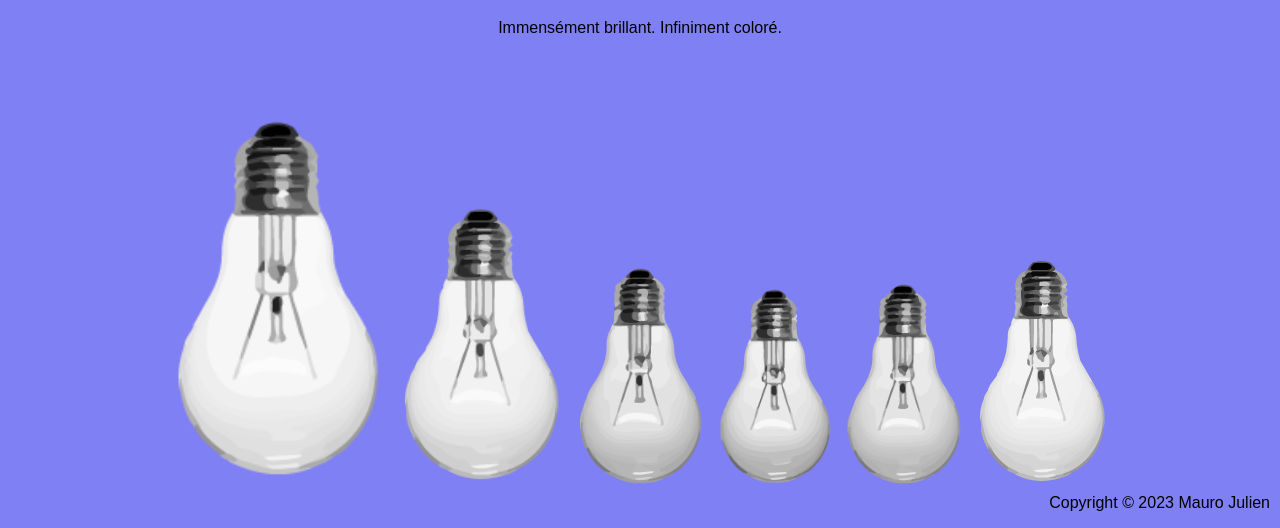
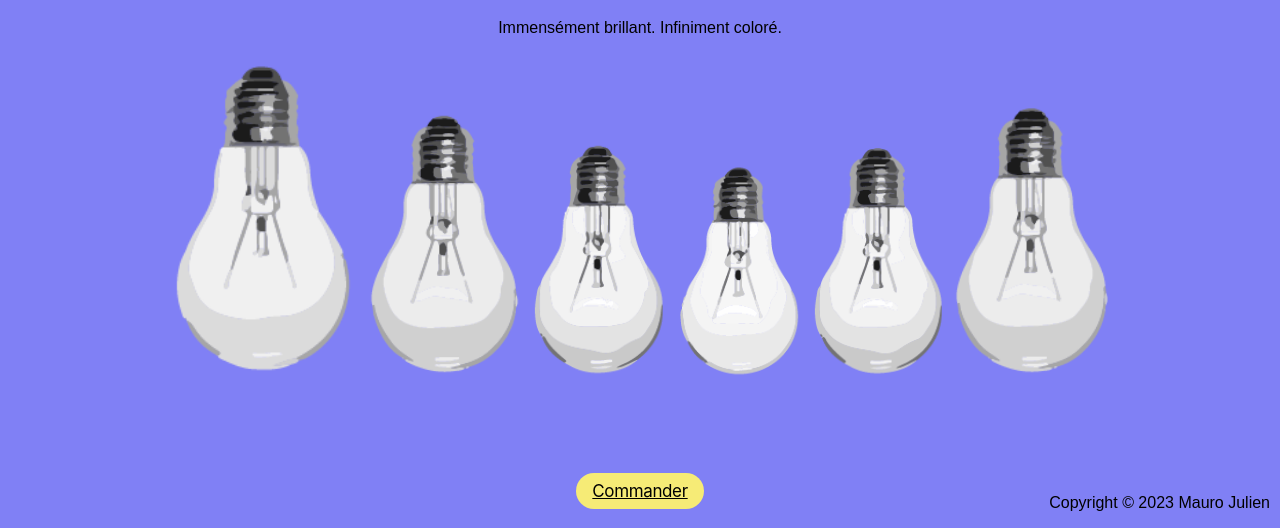
Before and after one commit to Juummo/guirlande, a plain HTML site: page index.html in a window 1280 px wide. Shown: the part 272-800 px from the top of the page. Drawn offline with Linux system fonts and the light colour scheme.

Commit message:
couleur guirlande

```diff
--- a/index.html
+++ b/index.html
@@ -24,22 +24,20 @@
             <h1>Guirlande BrioMax</h1>
             <p>Immensément brillant. Infiniment coloré.</p>
 
-            <div class="ampoule-comptainer"></div>
-
-
-
-            <img class="ampoule" src="images\PNG\grey_01.png" id="grey_01" alt="Ampoule">
-            <img class="ampoule" src="images\PNG\grey_02.png" id="grey_02" alt="Ampoule">
-            <img class="ampoule" src="images\PNG\grey_03.png" id="grey_03" alt="Ampoule">
-            <img class="ampoule" src="images\PNG\grey_04.png" id="grey_04" alt="Ampoule">
-            <img class="ampoule" src="images\PNG\grey_03.png" id="grey_05" alt="Ampoule">
-            <img class="ampoule" src="images\PNG\grey_02.png" id="grey_06" alt="Ampoule">
-
+            <div class="ampoule-comptainer">
+                <img class="ampoule" src="images\PNG\color_01.png" id="grey_01" alt="Ampoule">
+                <img class="ampoule" src="images\PNG\color_02.png" id="grey_02" alt="Ampoule">
+                <img class="ampoule" src="images\PNG\color_03.png" id="grey_03" alt="Ampoule">
+                <img class="ampoule" src="images\PNG\color_04.png" id="grey_04" alt="Ampoule">
+                <img class="ampoule" src="images\PNG\color_03.png" id="grey_05" alt="Ampoule">
+                <img class="ampoule" src="images\PNG\color_02.png" id="grey_06" alt="Ampoule">
+            </div>
         </div>
 
         <div class="link-commande">
-            <a class="button-commande" href="commander.html" >
-                <aria-label>Commander</a>
+            <a class="button-commande" href="commander.html">
+                <aria-label>Commander
+            </a>
         </div>
     </main>
     <footer>
--- a/style.css
+++ b/style.css
@@ -32,7 +32,7 @@ nav ul {
     }
     /* Utilisation d'une police de script personnalisée */
     nav ul li a {
-        font-family: 'NomDeVotrePolice', adelia;
+        font-family: 'adelia', adelia;
 }
 
 main {
@@ -42,50 +42,64 @@ main {
     transform: translateY();
 }
 
+.ampoule-comptainer {
+    padding: 5px;
+    object-position: 50% 50%
+}
+
 #grey_01 {
         rotate: 180deg;
-    width: 23%;
+        width: 20%;
+        filter: grayscale(100%);
     }
     #grey_02 {
         rotate: 180deg;
-    width: 17.5%;
+        width: 16.5%;
+        filter: grayscale(100%);
     }
     #grey_03 {
         rotate: 180deg;
-    width: 14%;
+        width: 14.1%;
+        filter: grayscale(100%);
     }
     #grey_04 {
         rotate: 180deg;
-    width: 12.5%;
+        width: 13.9%;
+        filter: grayscale(100%);
     }
     #grey_05 {
         rotate: 180deg;
-    width: 13%;
+        width: 14%;
+        filter: grayscale(100%);
     }
     #grey_06 {
         rotate: 180deg;
-    width: 20s%;
+        width: 17%;
+        filter: grayscale(100%);
+    }
+    #grey_unic {
+        width: 16.5%;
+        filter: grayscale(100%);
     }
 
     #grey_01:hover{
-    color: blue;
-    filter: brightness(1.2);
-
-
+        filter:  drop-shadow(-10px 10px rgb(200, 0, 255));
     }
-/*img.ampoule {
-    width: auto;
-    height: auto;
-    transition: filter 0.3s;
+    #grey_02:hover{
+        filter:  drop-shadow(-7px 7px blue);
     }
-
-img.ampoule:hover {
-    filter: brightness(1.2);
-
-
-}*/
-
-
+    #grey_03:hover{
+        filter:  drop-shadow(-5px 5px rgb(0, 255, 17));
+    }
+    #grey_04:hover{
+        filter:  drop-shadow(2px 2px rgb(246, 255, 0));
+    }
+    #grey_05:hover{
+        filter: invert(100%) drop-shadow(3px 3px rgb(76, 0, 255));
+    }
+    #grey_06:hover{
+        filter: drop-shadow( 8px 8px blue);
+}
 
 
 .form-container {
@@ -98,9 +112,7 @@ img.ampoule:hover {
     font-family: 'Lucida Sans', 'Lucida Sans Regular', 'Lucida Grande', 'Lucida Sans Unicode', Geneva, Verdana, sans-serif;
 }
 
-.ampoule-comptainer {
-    padding: 30px;
-}
+
 
 .link-commande {
     padding: 80px;
```
Also changed, not shown: ampoule.html (+1 -1 lines). Lines whose indentation alone changed are shown as unchanged.
